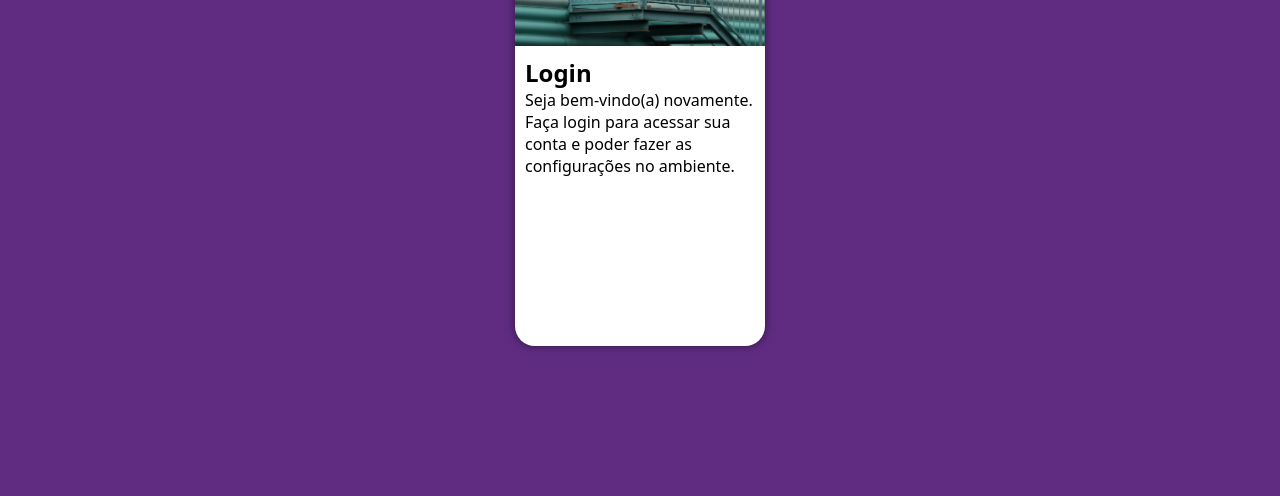
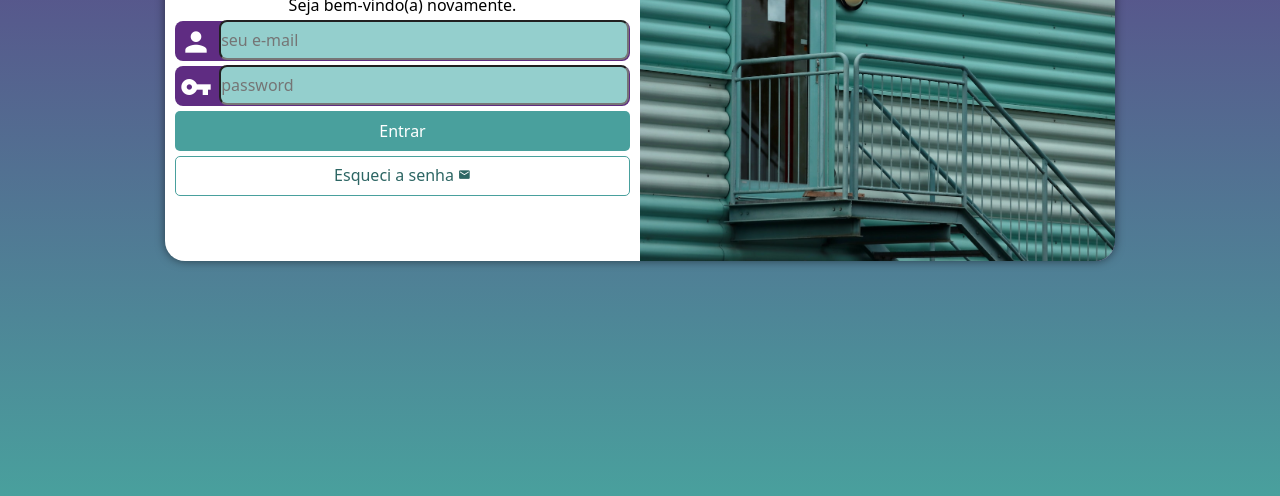
Before and after one commit to daophin/projeto-login, a plain HTML site: page index.html in a window 1280 px wide. Shown: the part 304-800 px from the top of the page. Drawn offline with Linux system fonts and the light colour scheme.

Commit message:
Atualização tela de login

```diff
--- /dev/null
+++ b/estilos/media-query.css
@@ -0,0 +1,68 @@
+@charset "UTF-8";
+
+/* Todas as demais mídias */
+
+/* Typical Device Breakpoints
+------------------------------
+Pequenas telas: até 600px
+Celular : até 600px até 760px
+Tablet:768px até 992px
+Desktop: 992px até 1200px
+Grandes telas: acima de 1200px
+*/
+
+@media screen and (min-width: 768px) and (max-width: 992px) {  /* Configuração para Tablet */
+
+    body {
+        background-image: linear-gradient(to top, #49a09d, #5f2c82);
+    }
+
+    section#login {
+        width: 80vw;
+        height: 280px;
+    }
+
+    section#login > div#imagem {
+        float: left;
+        width: 30%;
+        height: 100%;
+    }
+
+    section#login > div#formulario {
+        float: right;
+        width: 70%;
+    }
+
+    div#formulario > p {
+        text-align: center;
+    }
+}
+
+@media screen and (min-width: 992px) { /* Configurações para telas grandes */
+    body {
+        background-image: linear-gradient(to top, #49a09d, #5f2c82);
+    }
+
+    section#login {
+        width: 950px;
+        height: 330px;
+    }
+
+    section#login > div#imagem {
+        float: right;
+        width: 50%;
+        height: 100%;
+    }
+
+    section#login > div#formulario {
+        float: left;
+        width: 50%;
+    }
+    div#formulario > h1 {
+        font-size: 2em;
+    }
+    div#formulario > p {
+        font-size: 1em;
+        text-align: center;
+    }
+}
--- a/estilos/style.css
+++ b/estilos/style.css
@@ -29,14 +29,17 @@ section#login {
     position: absolute;
     top: 50%;
     left: 50%;
-    transform: translate(-50%, -50%);
     overflow: hidden;
 
     background-color: white;
     width: 250px;
-    height: 500px;
+    height: 490px;
     border-radius: 20px;
     box-shadow: 0px 0px 10px rgba(0, 0, 0, 0.5);
+
+    transform: translate(-50%, -50%);
+    transition: width .3s, height 0.3s;
+    transition-timing-function: ease;
 
 }
 
@@ -53,3 +56,89 @@ section#login > div#formulario {
     padding: 10px;
 
 }
+
+div#formulario > h1 {
+    text-align: center;
+    margin-bottom: 10px;
+}
+
+div#formulario > p {
+    font-size: 0.8em;
+    text-align: center;
+}
+
+form > div.campo {
+    background-color: #5f2c82;
+    display: block;
+    width: 100%;
+    height: 40px;
+    border-radius: 8px;
+    margin: 5px 0px;
+
+}
+
+div.campo > label {
+    display: none;
+}
+
+div.campo > i {
+    color: white;
+    /*background-color: black; */
+    font-size: 2em;
+    width: 40px;
+    padding: 5px;
+
+}
+
+div.campo > input {
+    background-color: #94cfcd;
+    font-size: 1em;
+    width: calc(100% - 45px);
+    height: 100%;
+    border: 1px 1px 0px solid #5f2c82;
+    border-radius: 8px;
+    transform: translateY(-12px);
+}
+
+div.campo > input:focus-within {
+    background-color: white;
+}
+
+form > input[type=submit] {
+    display: block;
+    font-size: 1em;
+    width: 100%;
+    height: 40px;
+    background-color: #49a09d;
+    color: white;
+    border: none;
+    border-radius: 5px;
+    cursor: pointer;
+}
+
+form > input[type=submit]:hover {
+    background-color: #2d6664;
+}
+
+form > a.botao {
+    display: block;
+    text-align: center;
+    font-size: 1em;
+    width: 100%;
+    height: 40px;
+    padding-top: 7px;
+    margin-top: 5px;
+    color: #2d6664;
+    background-color: white;
+    border: 1px solid #49a09d;
+    border-radius: 5px;
+    text-decoration: none;
+}
+
+form > a.botao:hover {
+    background-color: #6cd3cf;
+}
+
+form > a.botao > i {
+    font-size: 0.8em;
+}
--- a/index.html
+++ b/index.html
@@ -5,17 +5,34 @@
     <meta http-equiv="X-UA-Compatible" content="IE=edge">
     <meta name="viewport" content="width=device-width, initial-scale=1.0">
     <title>Tela de Login</title>
+    <link rel="stylesheet" href="https://fonts.googleapis.com/icon?family=Material+Icons">
     <link rel="stylesheet" href="estilos/style.css">
+    <link rel="stylesheet" href="estilos/media-query.css">
 </head>
 <body>
     <main>
         <section id="login">
             <div id="imagem">
+                <!--Aqui vai a imagem nas CSS-->
             </div>
             <div id="formulario">
                 <h1>Login</h1>
-                <p>Seja bem-vindo(a) novamente. Faça login para acessar sua conta e poder fazer as configurações no ambiente.</p>
-                <form action="login.php" method="post"></form>
+                <p>Seja bem-vindo(a) novamente.</p>
+                <form action="login.php" method="post" autocomplete="on">
+                    <div class="campo">
+                        <i class="
+                        material-icons">person</i>
+                        <input type="email" name="login" id="ilogin" placeholder="seu e-mail" autocomplete="email" required maxlength="30">
+                        <label for="ilogin">Login</label>
+                    </div>
+                    <div class="campo">
+                        <i class="material-icons">vpn_key</i>
+                        <input type="password" name="senha" id="isenha" placeholder="password" autocomplete="current-password" required minlength="8" maxlength="20">
+                        <label for="isenha">Senha</label>
+                    </div>
+                    <input type="submit" value="Entrar">
+                    <a href="esqueci.html" class="botao">Esqueci a senha <i class="material-icons">mail</i> </a>
+                </form>
             </div>
         </section>
     </main>
```
